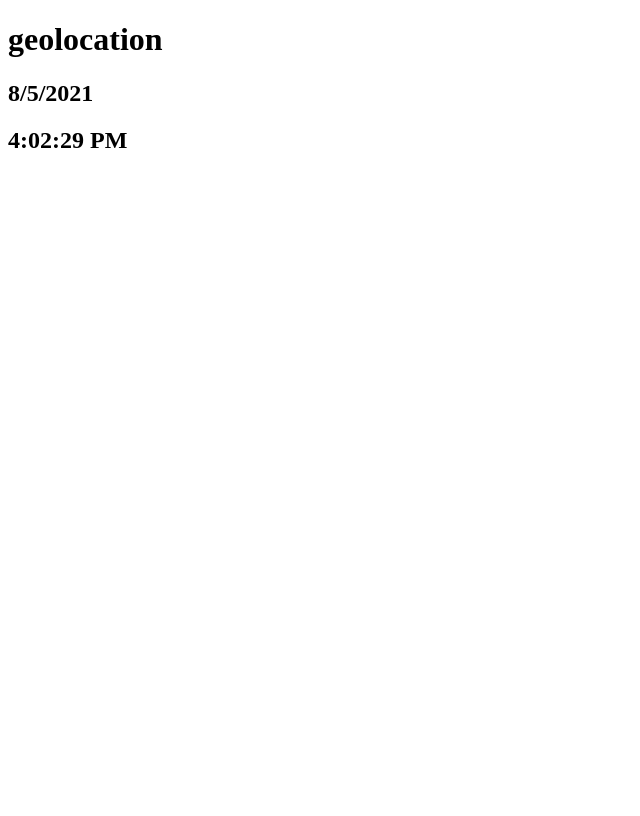
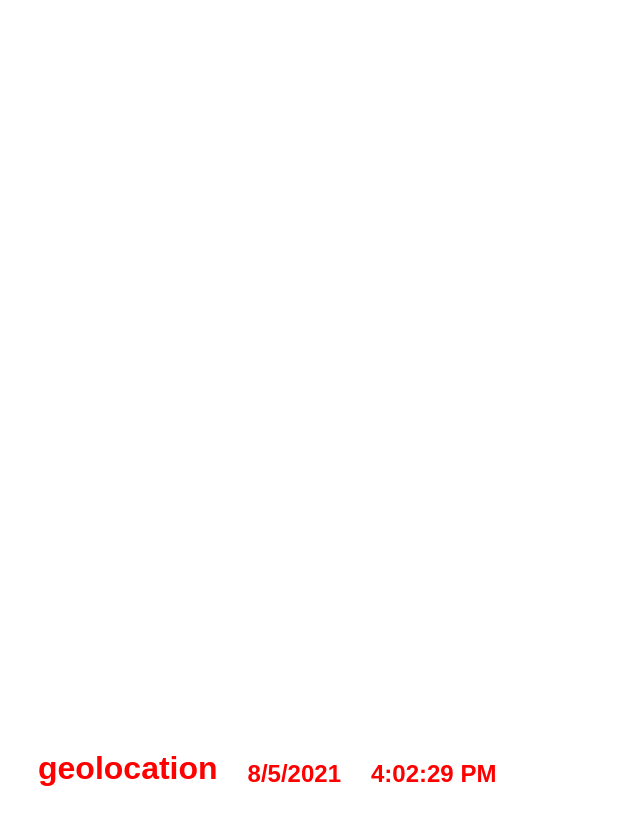
Before and after one commit to francescordola/my-app, a React (Create React App) app: page / in a window 1280 px wide. Shown: the whole page, without its empty margins (0-640 px from the left). Built offline with nearby package versions, Linux system fonts and the light colour scheme.

Commit message:
first footer scss

```diff
--- a/package.json
+++ b/package.json
@@ -3,6 +3,7 @@
   "version": "0.1.0",
   "private": true,
   "dependencies": {
+    "node-sass": "^6.0.1",
     "react": "^17.0.2",
     "react-dom": "^17.0.2",
     "react-scripts": "^4.0.3",
@@ -32,11 +33,9 @@
       }
     ]
   },
-
   "resolutions": {
     "babel-loader": "8.1.0"
   },
-
   "browserslist": {
     "production": [
       ">0.2%",
--- a/src/components/Footer.js
+++ b/src/components/Footer.js
@@ -1,11 +1,7 @@
 import React from 'react';
 import { useEffect, useState } from 'react';
+import './styles.module.scss'
 
-/*
-dentro alla funzione con useState scrivo quello che succede in background
-quello che stampo lo gestisco al di fuori della funzione con gli Hooks
-
-ex.*/
 
 // DATE + TIME
 const DateTime = () => {
@@ -22,11 +18,15 @@ const DateTime = () => {
 
     }, []);
 
-    const time = <h2>{date.toLocaleTimeString()}</h2>
-    const data = <h2>{date.toLocaleDateString()}</h2>
+     /*  dentro alla funzione con useState scrivo quello che succede in background
+    quello che stampo lo gestisco al di fuori della funzione con gli Hooks
 
     // const DateFormatted = ({ date }) => <h2>{date.toLocaleDateString()}</h2>
     // const TimeFormatted = ({ date }) => <h2>{date.toLocaleTimeString()}</h2>
+    */
+
+    const time = <h2>{date.toLocaleTimeString()}</h2>
+    const data = <h2>{date.toLocaleDateString()}</h2>
 
     return <>
         {data}
--- /dev/null
+++ b/src/components/styles.module.scss
@@ -0,0 +1,9 @@
+footer {
+    font-family: Arial, Helvetica, sans-serif;
+    color: red;
+    display: flex;
+    min-height: 100vh;
+    align-items: flex-end;
+    gap: 30px;
+    margin-left: 30px;
+}
```
Also changed, not shown: 1 other file (tests, documents, lock files or other folders).
